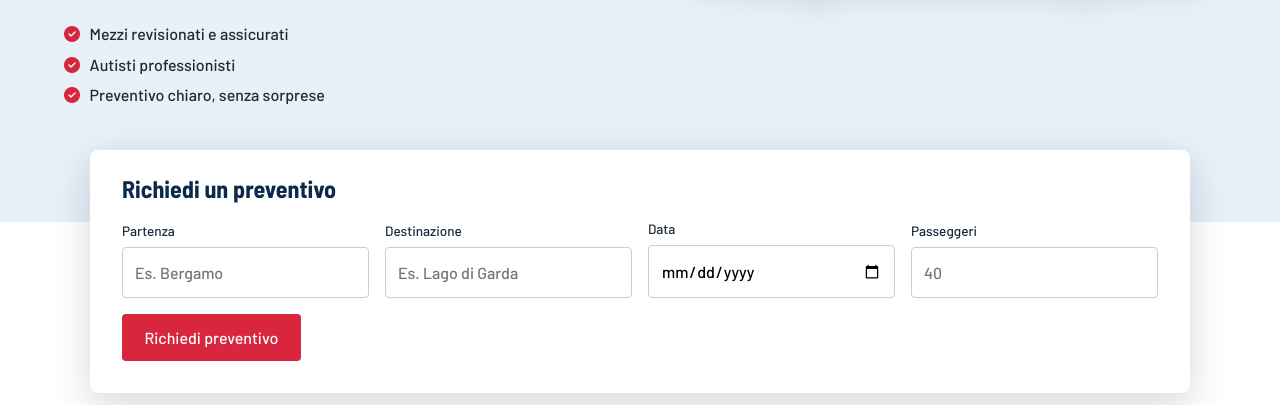
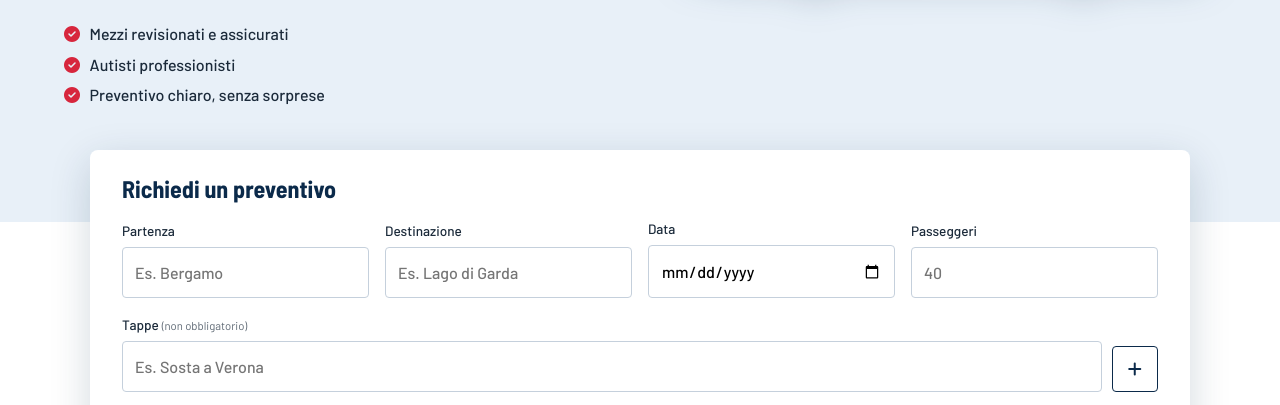
Before and after one commit to pixellegendlc-hash/siti-prova, a plain HTML site: page sito-a/index.html in a window 1280 px wide. Shown: the part 482-887 px from the top of the page. Drawn offline with Linux system fonts and the light colour scheme.

Commit message:
Add files via upload

```diff
--- a/sito-a/index.html
+++ b/sito-a/index.html
@@ -50,8 +50,19 @@
         <label>Partenza<input name="partenza" placeholder="Es. Bergamo" /></label
         ><label>Destinazione<input name="destinazione" placeholder="Es. Lago di Garda" /></label
         ><label>Data<input type="date" name="data" /></label
-        ><label>Passeggeri<input type="number" min="1" name="passeggeri" placeholder="40" /></label
-        ><button type="submit">Richiedi preventivo</button>
+        ><label>Passeggeri<input type="number" min="1" name="passeggeri" placeholder="40" /></label>
+        <div class="tappe" id="tappe">
+          <div class="tappa">
+            <label
+              ><span class="t">Tappe <small>(non obbligatorio)</small></span
+              ><input name="tappa1" placeholder="Es. Sosta a Verona"
+            /></label>
+            <button type="button" class="piu" aria-label="Aggiungi un’altra tappa">
+              <i class="fa-solid fa-plus"></i>
+            </button>
+          </div>
+        </div>
+        <button type="submit">Richiedi preventivo</button>
       </form>
     </div>
     <section class="numeri">
@@ -132,7 +143,7 @@
         <h2>Un’azienda di famiglia, mezzi sempre in ordine.</h2>
         <p>Dal primo contatto al rientro, parli con le stesse persone.</p>
       </div>
-      <a class="cta" href="#preventivo">domandaci</a>
+      <a class="cta" href="#preventivo">Parliamone</a>
     </section>
     <div id="contatti"></div>
     <footer>
@@ -155,5 +166,6 @@
       </div>
       <p class="copy">© Nome Azienda · Pagina di prova</p>
     </footer>
+    <script src="preventivo.js"></script>
   </body>
 </html>
```
